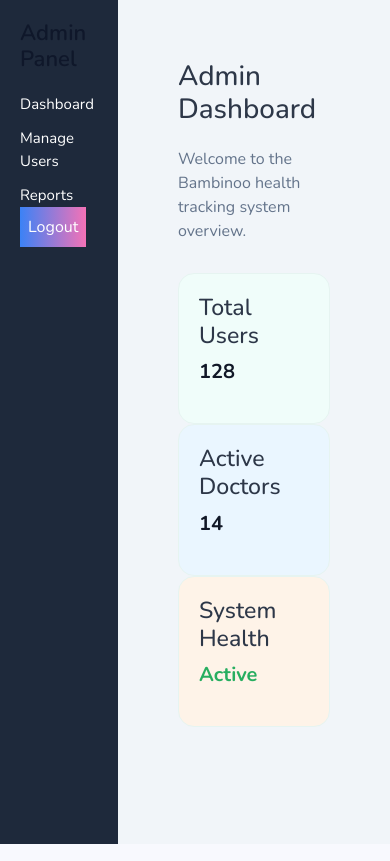
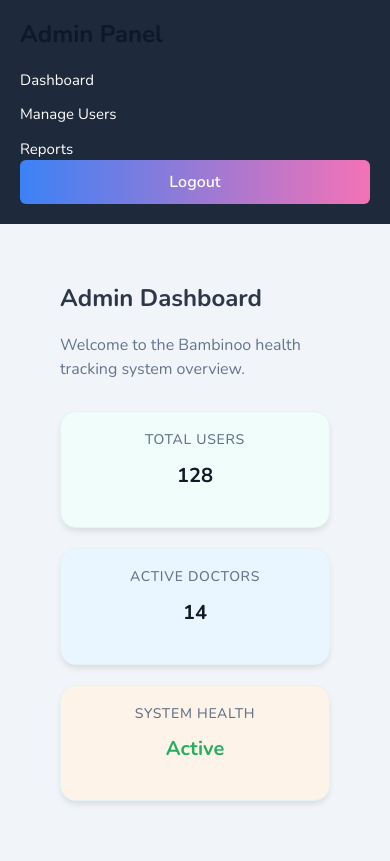
Before and after one commit to nichelleis/Bambinoo, a React (Vite) app in the folder frontend/: page /admin in a window 390 px wide. Built offline with nearby package versions, Linux system fonts and the light colour scheme; a web font is replaced by a local one.

Commit message:
add dashboard grid layout and mobile responsive adjustments

```diff
--- a/frontend/src/admin/components/AdminLayout.css
+++ b/frontend/src/admin/components/AdminLayout.css
@@ -1,6 +1,7 @@
+
 .admin-container {
-  display: flex;
-  min-height: 100vh;
+    display: flex;
+    min-height: 100vh;
 }
 
 .admin-sidebar {
@@ -8,10 +9,14 @@
     background: #1e293b;
     color: white;
     padding: 20px;
+    display: flex; /* Added to help with logout positioning */
+    flex-direction: column;
 }
 
 .admin-title {
     margin-bottom: 20px;
+    font-size: 1.5rem;
+    font-weight: bold;
 }
 
 .admin-nav {
@@ -24,6 +29,7 @@
     color: white;
     text-decoration: none;
     font-size: 15px;
+    transition: opacity 0.2s;
 }
 
 .admin-link:hover {
@@ -32,12 +38,13 @@
 
 .admin-logout {
     margin-top: auto;
-    padding: 8px;
+    padding: 10px;
     background: linear-gradient(90deg, #3b82f6, #f472b6);
     color: #ffffff;
     border: none;
-    border-radius: px;
+    border-radius: 6px; /* Added radius for a cleaner look */
     cursor: pointer;
+    font-weight: 600;
 }
 
 .admin-content {
@@ -45,3 +52,52 @@
     padding: 30px;
     background: #f1f5f9;
 }
+
+
+.stats-grid {
+    display: grid;
+    grid-template-columns: repeat(auto-fit, minmax(240px, 1fr));
+    gap: 20px;
+    margin-top: 10px;
+}
+
+
+.stat-card {
+    background: #ffffff;
+    padding: 25px;
+    border-radius: 12px;
+    box-shadow: 0 4px 6px -1px rgba(0, 0, 0, 0.1);
+    text-align: center;
+    border: 1px solid #e2e8f0;
+    transition: transform 0.2s ease, box-shadow 0.2s ease;
+}
+
+.stat-card:hover {
+    transform: translateY(-4px);
+    box-shadow: 0 10px 15px -3px rgba(0, 0, 0, 0.1);
+}
+
+.stat-card h3 {
+    color: #64748b;
+    font-size: 0.875rem;
+    text-transform: uppercase;
+    letter-spacing: 0.05em;
+    margin-bottom: 12px;
+}
+
+.stat-number {
+    font-size: 2.5rem;
+    font-weight: 700;
+    color: #1e293b;
+}
+
+/* Respponsive design for mobile */
+@media (max-width: 768px) {
+    .admin-container {
+        flex-direction: column;
+    }
+    .admin-sidebar {
+        width: 100%;
+        height: auto;
+    }
+}
```
